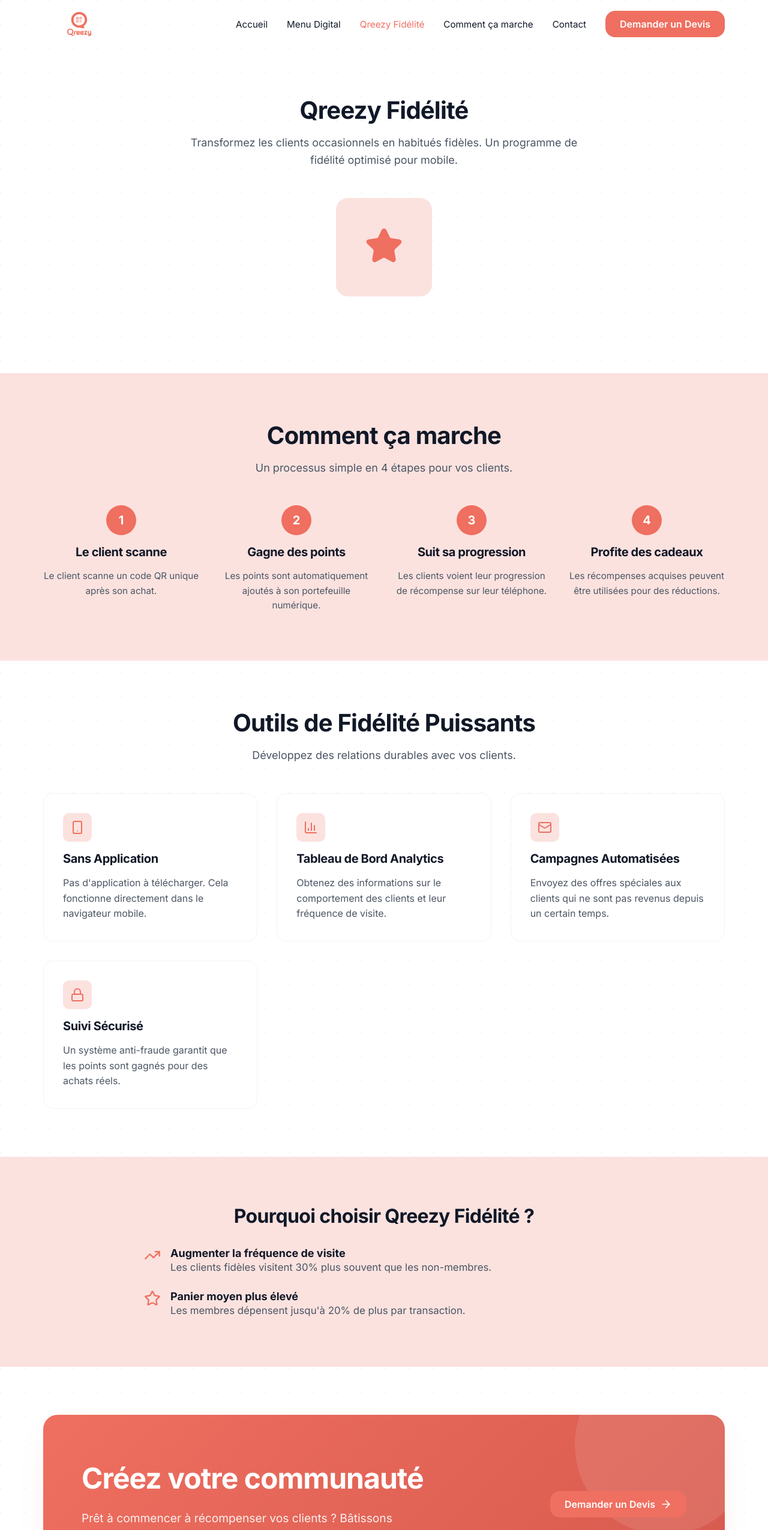
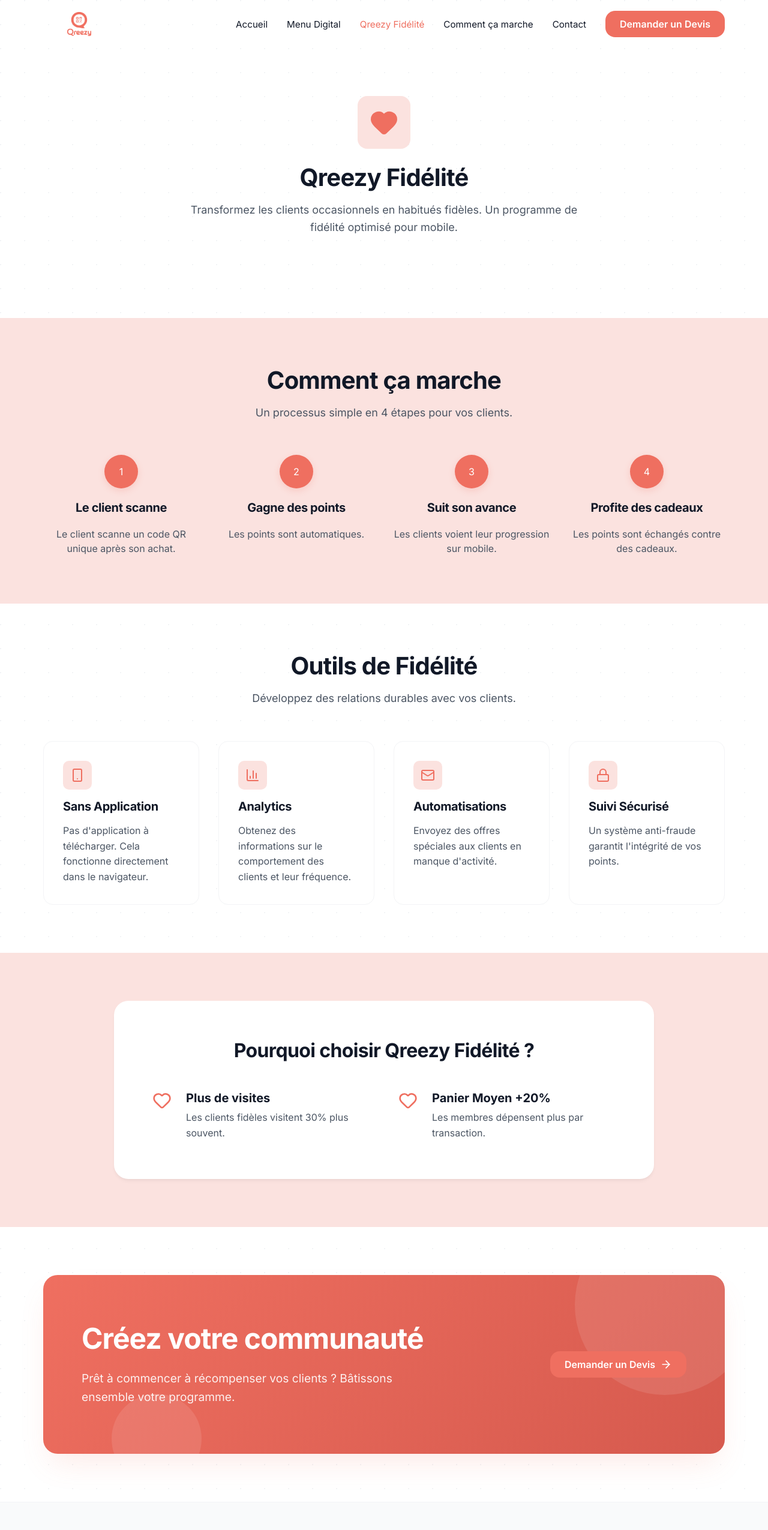
Before and after one commit to omarneyfar/qreezy, a Next.js app: page /qreezy-fidelite in a window 1280 px wide. Shown: the top 2550 px of the page at 60% size. Built offline with nearby package versions, Linux system fonts and the light colour scheme.

Commit message:
feat: Create initial marketing pages for the digital menu, loyalty program, and the main homepage, supported by a new SectionHeader component.

```diff
--- a/src/app/qreezy-fidelite/page.tsx
+++ b/src/app/qreezy-fidelite/page.tsx
@@ -1,23 +1,18 @@
-import { Metadata } from "next";
+"use client";
+
 import Section from "@/components/ui/Section";
 import SectionHeader from "@/components/ui/SectionHeader";
 import FeatureCard from "@/components/ui/FeatureCard";
 import CTA from "@/components/ui/CTA";
-import ClientCard from "@/components/ui/ClientCard";
 import Button from "@/components/ui/Button";
-import { Smartphone, BarChart3, Mail, Lock, Star } from "lucide-react";
-
-export const metadata: Metadata = {
-    title: "Qreezy Fidélité",
-    description: "Boostez la rétention client avec un programme de fidélité numérique pour votre entreprise.",
-};
+import { Smartphone, BarChart3, Mail, Lock, Heart } from "lucide-react";
 
 export default function FidelityPage() {
     const steps = [
         { title: "Le client scanne", description: "Le client scanne un code QR unique après son achat." },
-        { title: "Gagne des points", description: "Les points sont automatiquement ajoutés à son portefeuille numérique." },
-        { title: "Suit sa progression", description: "Les clients voient leur progression de récompense sur leur téléphone." },
-        { title: "Profite des cadeaux", description: "Les récompenses acquises peuvent être utilisées pour des réductions." }
+        { title: "Gagne des points", description: "Les points sont automatiques." },
+        { title: "Suit son avance", description: "Les clients voient leur progression sur mobile." },
+        { title: "Profite des cadeaux", description: "Les points sont échangés contre des cadeaux." }
     ];
 
     return (
@@ -25,27 +20,23 @@
             {/* Intro Section */}
             <Section>
                 <SectionHeader
+                    icon={<Heart size={48} fill="currentColor" />}
                     title="Qreezy Fidélité"
                     subtitle="Transformez les clients occasionnels en habitués fidèles. Un programme de fidélité optimisé pour mobile."
                 />
-                <div style={{ display: "flex", justifyContent: "center", marginBottom: "3rem" }}>
-                    <div style={{ padding: "3rem", backgroundColor: "var(--primary-light)", borderRadius: "20px", color: "var(--primary)" }}>
-                        <Star size={64} fill="currentColor" />
-                    </div>
-                </div>
             </Section>
 
             {/* How It Works */}
             <Section dark>
                 <SectionHeader title="Comment ça marche" subtitle="Un processus simple en 4 étapes pour vos clients." />
-                <div style={{ display: "grid", gridTemplateColumns: "repeat(auto-fit, minmax(200px, 1fr))", gap: "2rem" }}>
+                <div className="steps-grid">
                     {steps.map((step, index) => (
-                        <div key={index} style={{ textAlign: "center", display: "flex", flexDirection: "column", alignItems: "center", gap: "1rem" }}>
-                            <div style={{ width: "50px", height: "50px", borderRadius: "50%", backgroundColor: "var(--primary)", color: "#FFFFFF", display: "flex", alignItems: "center", justifyContent: "center", fontWeight: "bold", fontSize: "1.25rem" }}>
+                        <div key={index} className="step-item">
+                            <div className="step-number">
                                 {index + 1}
                             </div>
-                            <h4 style={{ fontSize: "1.25rem" }}>{step.title}</h4>
-                            <p style={{ fontSize: "0.95rem" }}>{step.description}</p>
+                            <h4 className="step-title">{step.title}</h4>
+                            <p className="step-description">{step.description}</p>
                         </div>
                     ))}
                 </div>
@@ -53,55 +44,55 @@
 
             {/* Features Grid */}
             <Section>
-                <SectionHeader title="Outils de Fidélité Puissants" subtitle="Développez des relations durables avec vos clients." />
-                <div style={{
-                    display: "grid",
-                    gridTemplateColumns: "repeat(auto-fit, minmax(280px, 1fr))",
-                    gap: "2rem"
-                }}>
+                <SectionHeader title="Outils de Fidélité" subtitle="Développez des relations durables avec vos clients." />
+                <div className="features-grid">
                     <FeatureCard
                         icon={<Smartphone size={24} />}
                         title="Sans Application"
-                        description="Pas d'application à télécharger. Cela fonctionne directement dans le navigateur mobile."
+                        description="Pas d'application à télécharger. Cela fonctionne directement dans le navigateur."
                     />
                     <FeatureCard
                         icon={<BarChart3 size={24} />}
-                        title="Tableau de Bord Analytics"
-                        description="Obtenez des informations sur le comportement des clients et leur fréquence de visite."
+                        title="Analytics"
+                        description="Obtenez des informations sur le comportement des clients et leur fréquence."
                     />
                     <FeatureCard
                         icon={<Mail size={24} />}
-                        title="Campagnes Automatisées"
-                        description="Envoyez des offres spéciales aux clients qui ne sont pas revenus depuis un certain temps."
+                        title="Automatisations"
+                        description="Envoyez des offres spéciales aux clients en manque d'activité."
                     />
                     <FeatureCard
                         icon={<Lock size={24} />}
                         title="Suivi Sécurisé"
-                        description="Un système anti-fraude garantit que les points sont gagnés pour des achats réels."
+                        description="Un système anti-fraude garantit l'intégrité de vos points."
                     />
                 </div>
             </Section>
 
-            {/* Benefits List */}
+            {/* Why Qreezy */}
             <Section dark>
-                <div style={{ maxWidth: "800px", margin: "0 auto" }}>
-                    <h3 style={{ fontSize: "2rem", marginBottom: "2rem", textAlign: "center" }}>Pourquoi choisir Qreezy Fidélité ?</h3>
-                    <ul style={{ display: "flex", flexDirection: "column", gap: "1.5rem" }}>
-                        <li style={{ display: "flex", gap: "1rem", alignItems: "flex-start" }}>
-                            <span className="text-primary"><TrendingDown size={28} /></span>
-                            <div>
-                                <strong style={{ display: "block", fontSize: "1.125rem", color: "var(--foreground)" }}>Augmenter la fréquence de visite</strong>
-                                <p>Les clients fidèles visitent 30% plus souvent que les non-membres.</p>
+                <div className="benefits-card animate-fade-in">
+                    <h3 className="benefits-card-title">Pourquoi choisir Qreezy Fidélité ?</h3>
+                    <div className="benefits-row">
+                        <div className="benefit-item">
+                            <div className="benefit-icon">
+                                <Heart size={32} />
                             </div>
-                        </li>
-                        <li style={{ display: "flex", gap: "1rem", alignItems: "flex-start" }}>
-                            <span className="text-primary"><Star size={28} /></span>
-                            <div>
-                                <strong style={{ display: "block", fontSize: "1.125rem", color: "var(--foreground)" }}>Panier moyen plus élevé</strong>
-                                <p>Les membres dépensent jusqu'à 20% de plus par transaction.</p>
+                            <div className="benefit-text">
+                                <strong>Plus de visites</strong>
+                                <p>Les clients fidèles visitent 30% plus souvent.</p>
                             </div>
-                        </li>
-                    </ul>
+                        </div>
+                        <div className="benefit-item">
+                            <div className="benefit-icon">
+                                <Heart size={32} />
+                            </div>
+                            <div className="benefit-text">
+                                <strong>Panier Moyen +20%</strong>
+                                <p>Les membres dépensent plus par transaction.</p>
+                            </div>
+                        </div>
+                    </div>
                 </div>
             </Section>
 
@@ -109,13 +100,111 @@
             <Section>
                 <CTA
                     title="Créez votre communauté"
-                    description="Prêt à commencer à récompenser vos clients ? Bâtissons ensemble votre programme de fidélité."
+                    description="Prêt à commencer à récompenser vos clients ? Bâtissons ensemble votre programme."
                     buttonText="Demander un Devis"
                     buttonLink="/devis"
                 />
             </Section>
+
+            <style jsx>{`
+                .steps-grid, .features-grid {
+                    display: grid;
+                    grid-template-columns: repeat(4, 1fr);
+                    gap: 2rem;
+                }
+
+                .step-item {
+                    text-align: center;
+                    display: flex;
+                    flex-direction: column;
+                    align-items: center;
+                    gap: 1.25rem;
+                }
+
+                .step-number {
+                    width: 56px;
+                    height: 56px;
+                    border-radius: 50%;
+                    background-color: var(--primary);
+                    color: #FFFFFF;
+                    display: flex;
+                    align-items: center;
+                    justify-content: center;
+                    fontWeight: 800;
+                    fontSize: 1.5rem;
+                    box-shadow: 0 4px 12px rgba(var(--primary-rgb), 0.2);
+                }
+
+                .step-title {
+                    font-size: 1.25rem;
+                    font-weight: 700;
+                }
+
+                .step-description {
+                    font-size: 1rem;
+                    color: var(--text-secondary);
+                    line-height: 1.5;
+                }
+
+                .benefits-card {
+                    max-width: 900px;
+                    margin: 0 auto;
+                    background: white;
+                    padding: 4rem;
+                    border-radius: 24px;
+                    box-shadow: var(--shadow-md);
+                }
+
+                .benefits-card-title {
+                    font-size: 2rem;
+                    margin-bottom: 3rem;
+                    text-align: center;
+                    font-weight: 800;
+                }
+
+                .benefits-row {
+                    display: grid;
+                    grid-template-columns: 1fr 1fr;
+                    gap: 3rem;
+                }
+
+                .benefit-item {
+                    display: flex;
+                    gap: 1.5rem;
+                    align-items: flex-start;
+                }
+
+                .benefit-icon {
+                    color: var(--primary);
+                    flex-shrink: 0;
+                }
+
+                .benefit-text strong {
+                    display: block;
+                    font-size: 1.25rem;
+                    margin-bottom: 0.5rem;
+                }
+
+                .benefit-text p {
+                    color: var(--text-secondary);
+                    font-size: 1rem;
+                }
+
+                @media (max-width: 1024px) {
+                    .steps-grid, .features-grid {
+                        grid-template-columns: repeat(2, 1fr);
+                    }
+                }
+
+                @media (max-width: 768px) {
+                    .steps-grid, .features-grid, .benefits-row {
+                        grid-template-columns: 1fr;
+                    }
+                    .benefits-card {
+                        padding: 3rem 2rem;
+                    }
+                }
+            `}</style>
         </>
     );
 }
-
-import { TrendingUp as TrendingDown } from "lucide-react"; // Using TrendingUp for growth
--- a/src/components/ui/SectionHeader.tsx
+++ b/src/components/ui/SectionHeader.tsx
@@ -5,18 +5,39 @@
     subtitle?: string;
     centered?: boolean;
     className?: string;
+    icon?: React.ReactNode;
 }
 
 const SectionHeader: React.FC<SectionHeaderProps> = ({
     title,
     subtitle,
     centered = true,
-    className = ""
+    className = "",
+    icon
 }) => {
     return (
-        <div className={`section-header ${centered ? "text-center" : ""} ${className}`} style={{ marginBottom: "3rem", textAlign: centered ? "center" : "left" }}>
-            <h2 style={{ fontSize: "2.5rem", marginBottom: "1rem" }}>{title}</h2>
-            {subtitle && <p style={{ fontSize: "1.125rem", maxWidth: "700px", margin: centered ? "0 auto" : "0" }}>{subtitle}</p>}
+        <div className={`section-header ${centered ? "text-center" : ""} ${className}`} style={{ marginBottom: "3.5rem", textAlign: centered ? "center" : "left" }}>
+            {icon && (
+                <div style={{
+                    display: "flex",
+                    justifyContent: centered ? "center" : "flex-start",
+                    marginBottom: "1.5rem"
+                }}>
+                    <div style={{
+                        padding: "1.25rem",
+                        backgroundColor: "var(--primary-light)",
+                        borderRadius: "16px",
+                        color: "var(--primary)",
+                        display: "inline-flex",
+                        alignItems: "center",
+                        justifyContent: "center"
+                    }}>
+                        {icon}
+                    </div>
+                </div>
+            )}
+            <h2 style={{ fontSize: "2.5rem", marginBottom: "1rem", fontWeight: "800" }}>{title}</h2>
+            {subtitle && <p style={{ fontSize: "1.125rem", maxWidth: "700px", margin: centered ? "0 auto" : "0", color: "var(--text-secondary)", lineHeight: "1.6" }}>{subtitle}</p>}
         </div>
     );
 };
```
Also changed, not shown: src/app/menu-digital/page.tsx (+88 -47 lines), src/app/page.tsx (+32 -45 lines).
